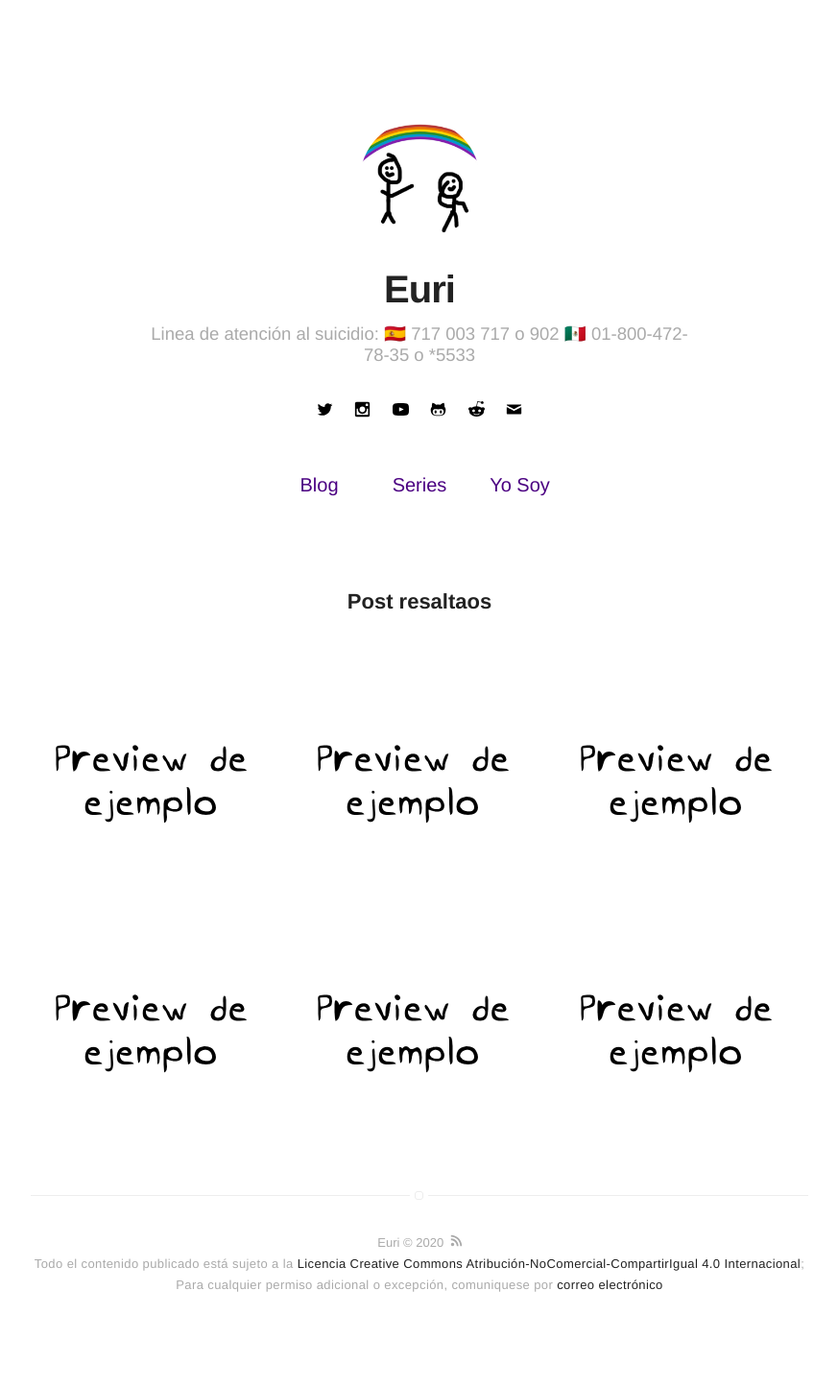
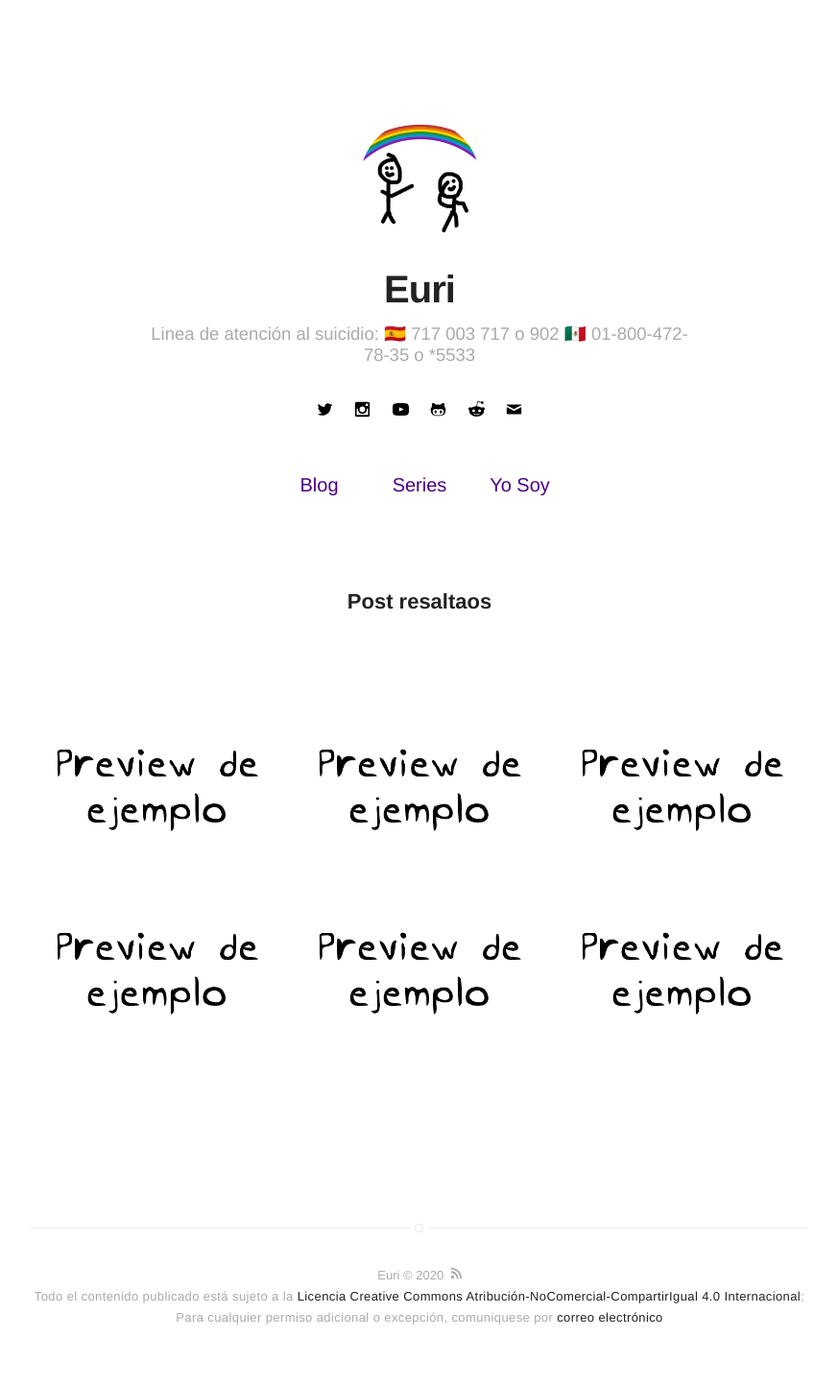
Before and after one commit to EuriNaiz/EuriWeb, a Jekyll site: the page built from index.html, in a window 1280 px wide. Shown: the whole page at 96% size, without its empty margins (203-1076 px from the left). Built offline with Jekyll 4.4.1, drawn with Linux system fonts in a browser that asks for light colours; emoji names are drawn with the system emoji font; before the commit the page ends 1410 px from its top, so only the background shows below that.

Commit message:
mejoras a la cuadricula del feed

```diff
--- a/_includes/mainindex.html
+++ b/_includes/mainindex.html
@@ -4,7 +4,7 @@
   display: grid;
   grid-template-columns: repeat(3, 1fr);
   grid-gap: 10px;
-  grid-auto-rows: 250px;
+  grid-auto-rows: 33.3333%;
 }
 	</style>
 
@@ -20,33 +20,27 @@
 
 	<div class="cuadriculafeed">
 		<div>
-			<a href="#" target="_blank"><img src="{{ site.url }}/assets/images/feed.png"
-			height="250px" width="250px" /></a>
+			<a href="#" target="_blank"><img src="{{ site.url }}/assets/images/feed.png"/></a>
 		</div>
 
 		<div>
-			<a href="#" target="_blank"><img src="{{ site.url }}/assets/images/feed.png"
-			height="250px" width="250px" /></a>
+			<a href="#" target="_blank"><img src="{{ site.url }}/assets/images/feed.png"/></a>
 		</div>
 
 		<div>
-			<a href="#" target="_blank"><img src="{{ site.url }}/assets/images/feed.png"
-			height="250px" width="250px" /></a>
+			<a href="#" target="_blank"><img src="{{ site.url }}/assets/images/feed.png"/></a>
 		</div>
 
 		<div>
-			<a href="#" target="_blank"><img src="{{ site.url }}/assets/images/feed.png"
-			height="250px" width="250px" /></a>
+			<a href="#" target="_blank"><img src="{{ site.url }}/assets/images/feed.png"/></a>
 		</div>
 
 		<div>
-			<a href="#" target="_blank"><img src="{{ site.url }}/assets/images/feed.png"
-			height="250px" width="250px" /></a>
+			<a href="#" target="_blank"><img src="{{ site.url }}/assets/images/feed.png"/></a>
 		</div>
 
 		<div>
-			<a href="#" target="_blank"><img src="{{ site.url }}/assets/images/feed.png"
-			height="250px" width="250px" /></a>
+			<a href="#" target="_blank"><img src="{{ site.url }}/assets/images/feed.png"/></a>
 		</div>
 
 	</div>
```
